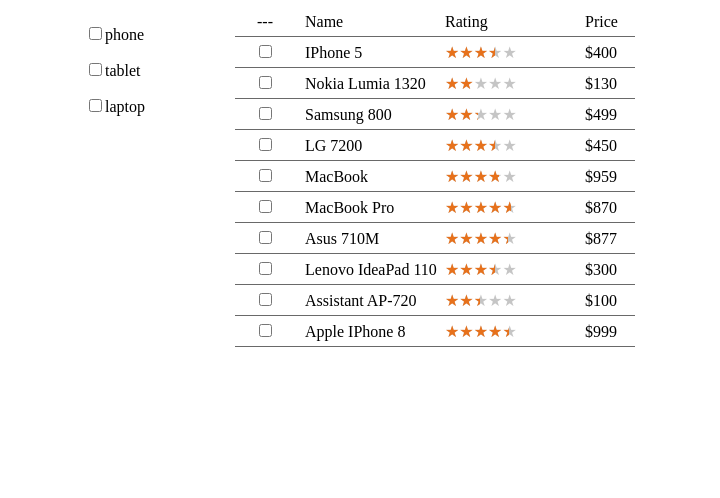
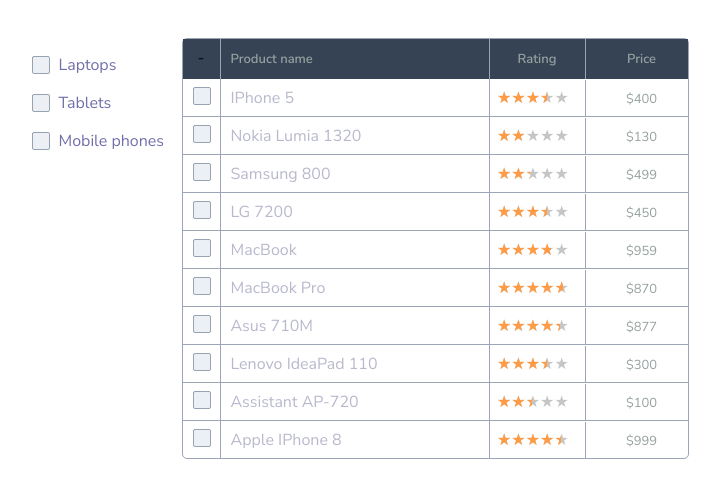
Before and after one commit to Vladis-K/Catalog-react-app, a React app: page / in a window 1280 px wide. Shown: the whole page, without its empty margins (280-1000 px from the left). Built offline with nearby package versions, Linux system fonts and the light colour scheme.

Commit message:
Styles Added

```diff
--- a/src/components/App.js
+++ b/src/components/App.js
@@ -51,16 +51,16 @@
             <div className="all-info">
                 <form>
                     <p><label>
-                        <input name="phone" type="checkbox" checked={this.props.deviceName} onChange={this.handleDeviceChange}/>
-                        phone</label>
+                        <input name="laptop" type="checkbox" checked={this.props.deviceName} onChange={this.handleDeviceChange}/>
+                        Laptops</label>
                     </p>
                     <p><label>
                         <input name="tablet" type="checkbox" checked={this.props.deviceName} onChange={this.handleDeviceChange}/>
-                        tablet</label>
+                        Tablets</label>
                     </p>
                     <p><label>
-                        <input name="laptop" type="checkbox" checked={this.props.deviceName} onChange={this.handleDeviceChange}/>
-                        laptop</label>
+                        <input name="phone" type="checkbox" checked={this.props.deviceName} onChange={this.handleDeviceChange}/>
+                        Mobile phones</label>
                     </p>
                 </form>
                 <CatalogList
@@ -82,13 +82,10 @@
         return (
             <div className="t-row">
                 <span className="item-choice"><input type="checkbox" /></span>
-                <span className="item">{catalog.name}</span>
-                <span className="item">
+                <span className="item item-name">{catalog.name}</span>
+                <span className="item item-rating">
             <Stars rating={catalog.rating}/>
-          </span>
-                <span className="item item-price">
-            <span className="currency-USD">$</span>{catalog.price}
-          </span>
+          </span><span className="item item-price">{catalog.price}</span>
             </div>
         );
     }
@@ -159,14 +156,14 @@
         }
         return (
             <div className="item-content">
-                <div>
-                    <span className="top-title item-choice">---</span>
-                    <span onClick={() => this.sort('name')}
-                          className="top-title item">Name</span>
-                    <span onClick={() => this.sort('rating')}
-                          className="top-title item">Rating</span>
-                    <span onClick={() => this.sort('price')}
-                          className="top-title item item-price">Price</span>
+                <div className="item-content__title">
+                    <div className="item-choice">-</div>
+                    <div onClick={() => this.sort('name')}
+                          className="top-title item item-name"><span>Product name</span></div>
+                    <div onClick={() => this.sort('rating')}
+                          className="top-title item item-rating"><span>Rating</span></div>
+                    <div onClick={() => this.sort('price')}
+                          className="top-title item item-price"><span>Price</span></div>
                 </div>
                 <div className="t-rows">{content}</div>
             </div>
--- a/src/components/rate-stars/Stars.css
+++ b/src/components/rate-stars/Stars.css
@@ -2,14 +2,14 @@
     unicode-bidi: bidi-override;
     color: #c5c5c5;
     font-size: 16px;
-    height: 16px;
     width: 80px;
     position: relative;
     padding: 0;
+    height: 100%;
 }
 
 .star-ratings-top {
-    color: #e7711b;
+    color: #ff9b45;
     padding: 0;
     position: absolute;
     z-index: 1;
--- a/src/data/data.json
+++ b/src/data/data.json
@@ -1 +1 @@
-[{"id":1,"type":"phone","name":"IPhone 5","price":"400","rating":"3.8"},{"id":2,"type":"phone","name":"Nokia Lumia 1320","price":"130","rating":"2.1"},{"id":3,"type":"tablet","name":"Samsung 800","price":"499","rating":"2.5"},{"id":4,"type":"tablet","name":"LG 7200","price":"450","rating":"3.8"},{"id":5,"type":"laptop","name":"MacBook","price":"959","rating":"4.1"},{"id":6,"type":"laptop","name":"MacBook Pro","price":"870","rating":"5.0"},{"id":7,"type":"laptop","name":"Asus 710M","price":"877","rating":"4.8"},{"id":8,"type":"laptop","name":"Lenovo IdeaPad 110","price":"300","rating":"3.8"},{"id":9,"type":"tablet","name":"Assistant AP-720","price":"100","rating":"2.7"},{"id":10,"type":"phone","name":"Apple IPhone 8","price":"999","rating":"4.9"}]
+[{"id":1,"type":"phone","name":"IPhone 5","price":"$400","rating":"3.8"},{"id":2,"type":"phone","name":"Nokia Lumia 1320","price":"$130","rating":"2.1"},{"id":3,"type":"tablet","name":"Samsung 800","price":"$499","rating":"2.5"},{"id":4,"type":"tablet","name":"LG 7200","price":"$450","rating":"3.8"},{"id":5,"type":"laptop","name":"MacBook","price":"$959","rating":"4.1"},{"id":6,"type":"laptop","name":"MacBook Pro","price":"$870","rating":"5.0"},{"id":7,"type":"laptop","name":"Asus 710M","price":"$877","rating":"4.8"},{"id":8,"type":"laptop","name":"Lenovo IdeaPad 110","price":"$300","rating":"3.8"},{"id":9,"type":"tablet","name":"Assistant AP-720","price":"$100","rating":"2.7"},{"id":10,"type":"phone","name":"Apple IPhone 8","price":"$999","rating":"4.9"}]
--- /dev/null
+++ b/src/fonts/_fonts.scss
@@ -0,0 +1,19 @@
+@import url( 'https://fonts.googleapis.com/css?family=Nunito+Sans:300,400,600,700');
+
+/* Nunito */
+$fontNunito: 'Nunito Sans', sans-serif;
+
+@mixin nunitoLight() {
+    font-family: $fontNunito;
+    font-weight: 300;
+}
+
+@mixin nunitoRegular() {
+    font-family: $fontNunito;
+    font-weight: 400;
+}
+
+@mixin nunitoBold() {
+    font-family: $fontNunito;
+    font-weight: 600;
+}
--- a/src/index.js
+++ b/src/index.js
@@ -1,7 +1,7 @@
 import React from 'react'
 import { render } from 'react-dom'
 import Catalog from './components/App'
-import './styles/App.css'
+import './styles.css'
 import catalog from './data/data.json'
 
 render(
--- /dev/null
+++ b/src/styles.scss
@@ -0,0 +1,136 @@
+@import "./fonts/fonts";
+
+body {
+  @include nunitoRegular;
+
+  padding-top: 30px;
+  display: flex;
+  justify-content: center;
+  align-items: center;
+}
+.all-info{
+  display: flex;
+}
+
+.t-row{
+  &:not(:last-child){
+    border-bottom: 1px solid #9ca5b6;
+  }
+  white-space: nowrap;
+  height: 37px;
+}
+
+
+form{
+  width: 150px;
+}
+.item{
+  display: inline-flex;
+  align-items: center;
+  width: 120px;
+  padding-left: 10px;
+}
+
+.item-content{
+  border: 1px solid #9ca5b6;
+  border-radius: 5px;
+  &__title{
+    background-color: #364355;
+    height: 40px;
+  }
+}
+
+.item-choice{
+  display: inline-flex;
+  justify-content: center;
+  text-align: center;
+  width: 37px;
+}
+
+
+.item-price{
+  display: inline-flex;
+  justify-content: center;
+  width: 92px;
+  height: 100%;
+  font-size: 13px;
+  border-left: 1px solid #9ca5b6;
+  color: #96a19f;
+}
+
+.top-title{
+  @include nunitoBold;
+
+  height: 100%;
+  padding-left: 10px;
+  font-size: 13px;
+  color: #96a19f !important;
+  cursor: pointer;
+}
+
+.item-name{
+  border-left: 1px solid #9ca5b6;
+  border-right: 1px solid #9ca5b6;
+  width: 258px;
+  height: 100%;
+  color: #b8b9cc;
+}
+.item-rating{
+  display: inline-flex;
+  justify-content: center;
+  height: 100%;
+  width: 95px;
+  padding-left: 0;
+}
+
+label {
+  padding-left: 10px;
+  color: #706fab;
+}
+
+input[type='checkbox'] {
+  margin-top: -30px;
+}
+
+input[type='checkbox'] {
+  -webkit-font-smoothing: antialiased;
+  text-rendering: optimizeSpeed;
+  width: 16px;
+  height: 16px;
+  margin: 0;
+  margin-right: 1px;
+  margin-top: 2px;
+  display: block;
+  float: left;
+  position: relative;
+  cursor: pointer;
+}
+
+input[type='checkbox']:after {
+  content: "";
+  vertical-align: middle;
+  text-align: center;
+  line-height: 16px;
+  position: absolute;
+  cursor: pointer;
+  height: 16px;
+  width: 16px;
+  left: 0;
+  top: 0;
+  font-size: 12px;
+  background: #eceff4;
+  border: 1px solid #97a3b2;
+  border-radius: 2px;
+}
+
+input[type='checkbox']:hover:after, input[type='checkbox']:checked:hover:after {
+  background: #eceff4;
+  content: '\2714';
+  color: #364355;
+}
+
+input[type='checkbox']:checked:after {
+  background: #eceff4;
+  content: '\2714';
+  color: #364355;
+}
--- a/src/styles/App.css
+++ /dev/null
@@ -1,36 +0,0 @@
-body {
-    display: flex;
-    justify-content: center;
-    align-items: center;
-}
-.all-info{
-    display: flex;
-}
-.t-rows{
-    border-top: 1px solid #696969;
-}
-.t-row{
-    border-bottom: 1px solid #696969;
-    white-space: nowrap;
-}
-form{
-    width: 150px;
-}
-.item{
-    display: inline-block;
-    width: 120px;
-    margin: 5px 10px;
-}
-.item-choice{
-    display: inline-block;
-    text-align: center;
-    width: 40px;
-    margin: 5px 10px;
-}
-.item-price{
-    width: 40px;
-}
-
-.top-title{
-    cursor: pointer;
-}
```
Also changed, not shown: package.json (+5 -2 lines), src/styles.css (added).
